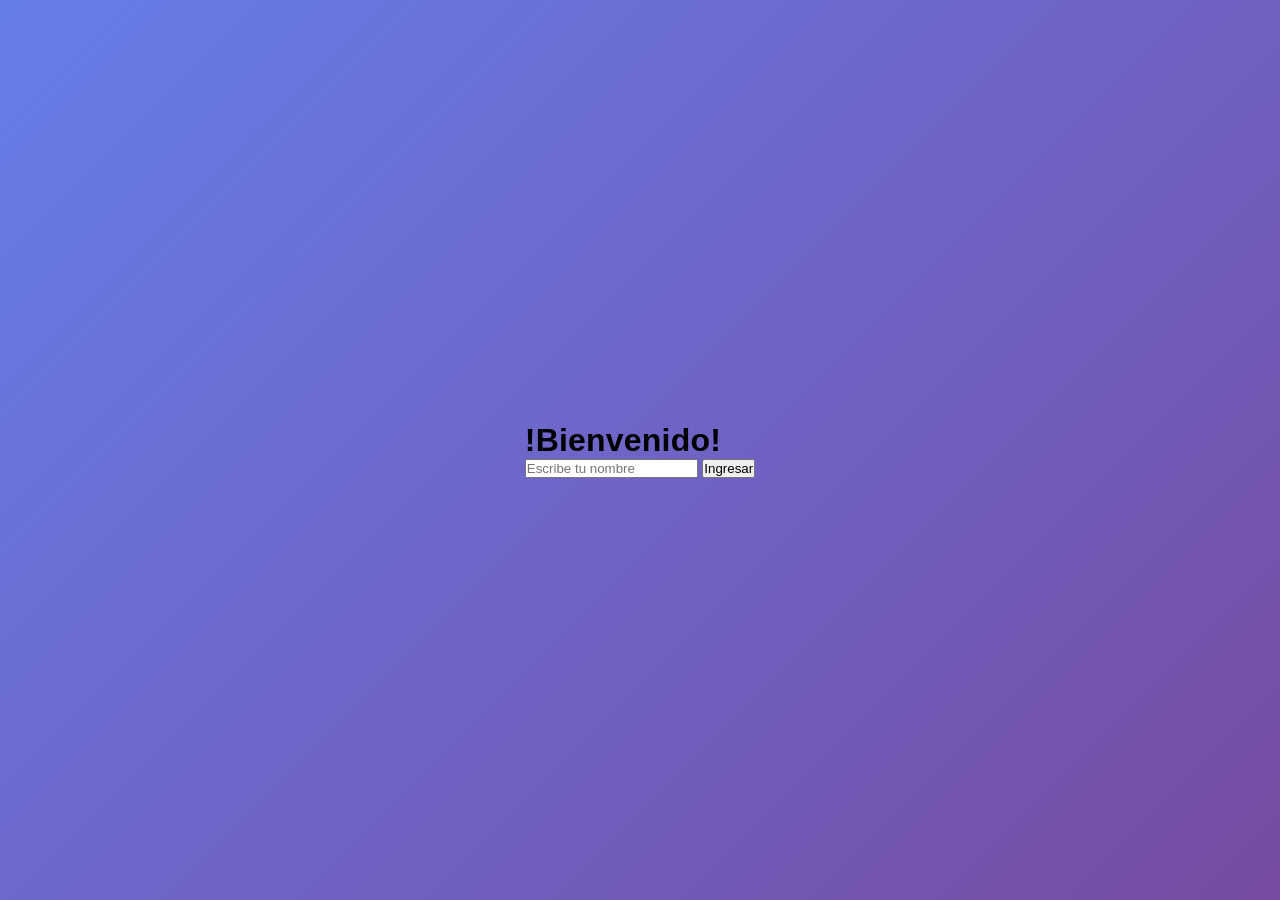
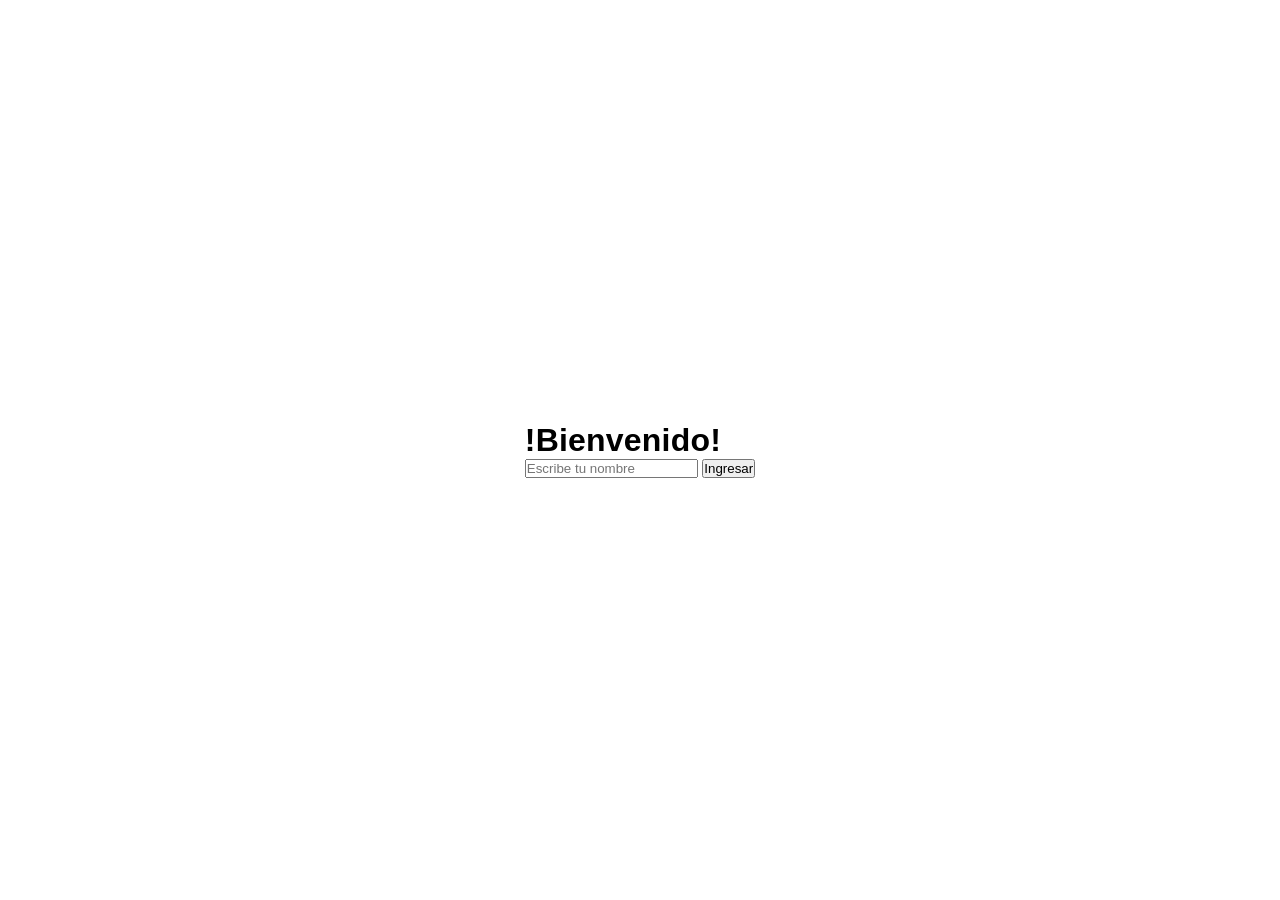

cambio de BG al cambiar estado del sv, primer intento

--- a/client/styles.css
+++ b/client/styles.css
@@ -17,12 +17,18 @@
 
 body {
   font-family: Arial, sans-serif;
-  background: linear-gradient(135deg, #667eea 0%, #764ba2 100%);
+  /*background: linear-gradient(135deg, #667eea 0%, #764ba2 100%);*/
   min-height: 100vh;
   display: flex;
   justify-content: center;
   align-items: center;
   padding: 20px;
+
+  background: url(assets/sv_night.png) center center no-repeat;
+  background-size: contain;
+  -webkit-transition: all 0.3s ease-in-out;
+  -moz-transition: all 0.3s ease-in-out;
+  transition: all 0.3s ease-in-out;
 }
 
 .stockBtn {
